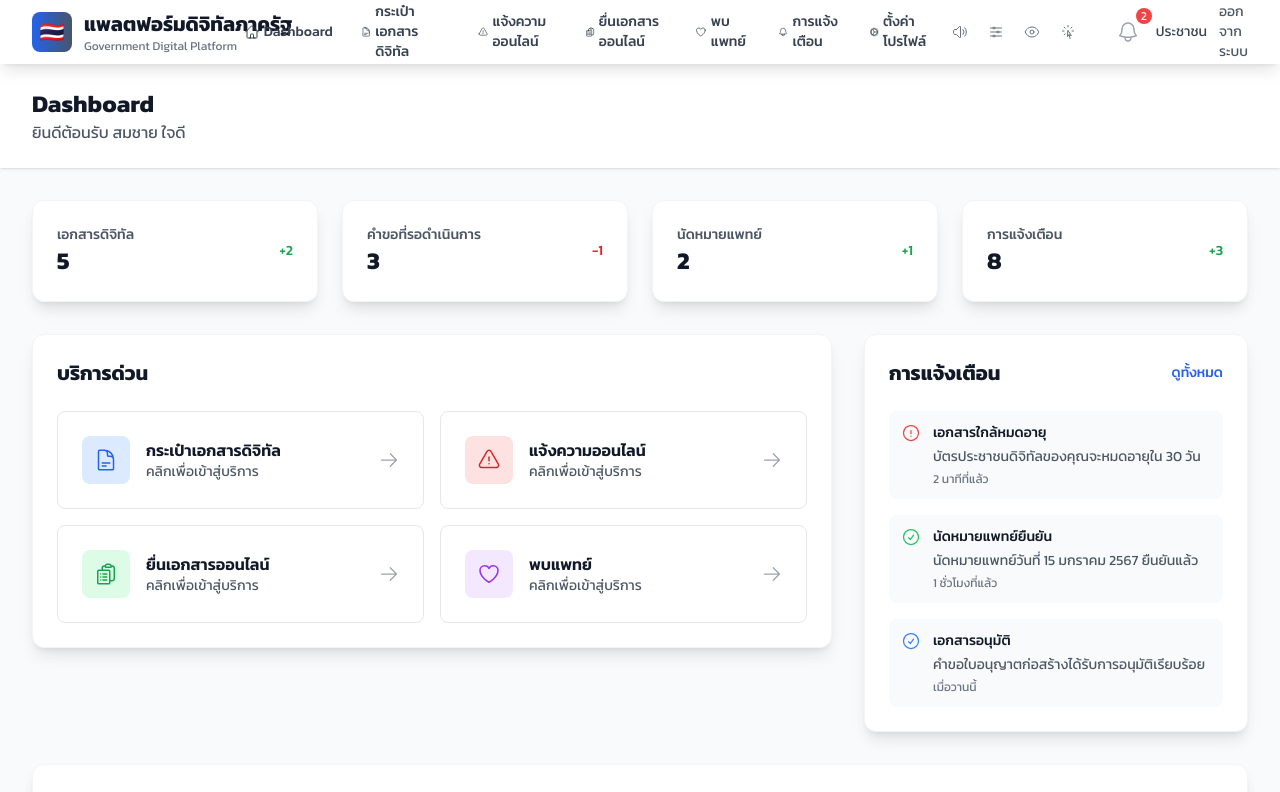
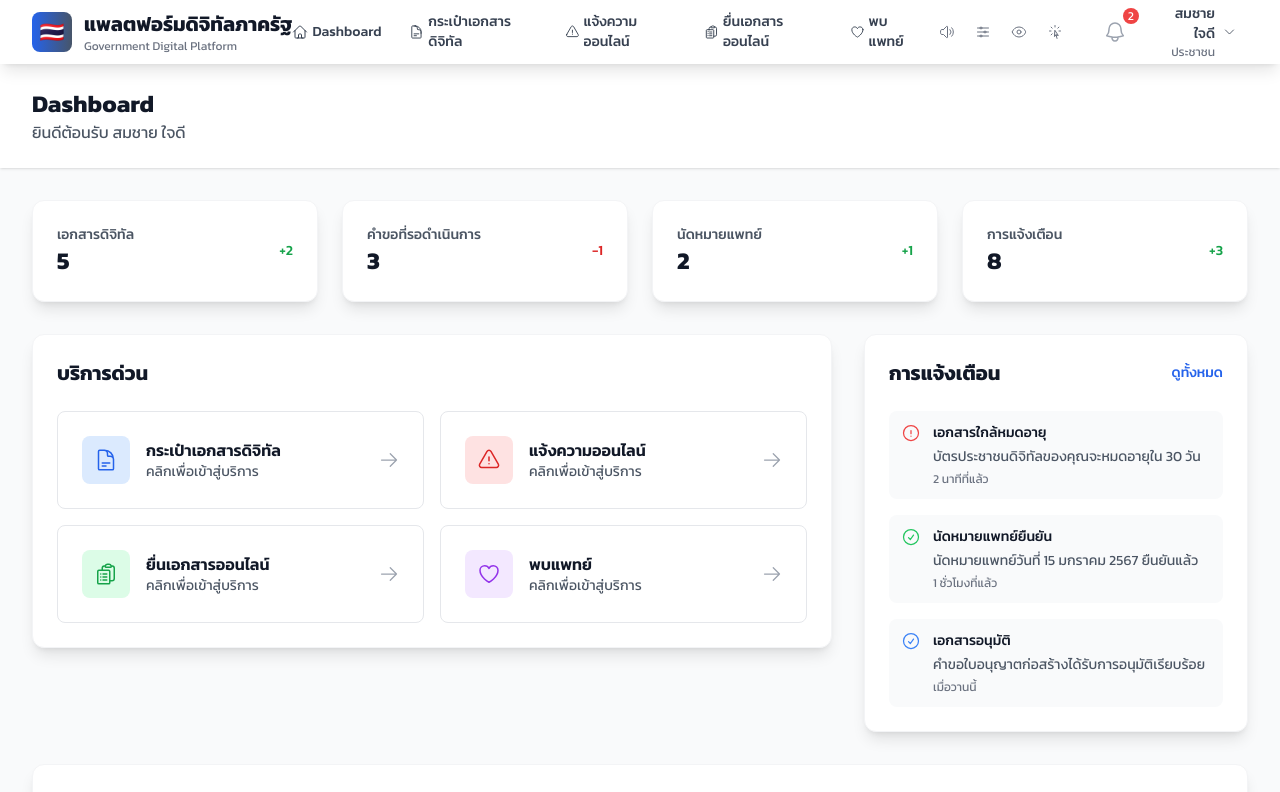
Before and after one commit to nuttapong111/project_sprint3, a Next.js app: page /citizen/dashboard in a window 1280 px wide. Shown: the top 792 px of the page. Built offline with nearby package versions, Linux system fonts and the light colour scheme.

Commit message:
Improve header layout: expand width, add user dropdown with profile/notifications, remove duplicate menu items

```diff
--- a/src/components/Header.tsx
+++ b/src/components/Header.tsx
@@ -16,7 +16,8 @@ import {
   ClipboardDocumentListIcon,
   HeartIcon,
   BellIcon,
-  CogIcon
+  CogIcon,
+  ChevronDownIcon
 } from '@heroicons/react/24/outline';
 import NotificationPopup from './NotificationPopup';
 
@@ -27,6 +28,7 @@ interface HeaderProps {
 
 export default function Header({ isLoggedIn = false, userType = 'citizen' }: HeaderProps) {
   const [isMenuOpen, setIsMenuOpen] = useState(false);
+  const [isUserDropdownOpen, setIsUserDropdownOpen] = useState(false);
   const [isTextToSpeech, setIsTextToSpeech] = useState(false);
   const [isHighContrast, setIsHighContrast] = useState(false);
   const [isLargeText, setIsLargeText] = useState(false);
@@ -45,8 +47,6 @@ export default function Header({ isLoggedIn = false, userType = 'citizen' }: Hea
     { name: 'แจ้งความออนไลน์', href: '/citizen/report-crime', icon: ExclamationTriangleIcon },
     { name: 'ยื่นเอกสารออนไลน์', href: '/citizen/submit-documents', icon: ClipboardDocumentListIcon },
     { name: 'พบแพทย์', href: '/citizen/medical-appointment', icon: HeartIcon },
-    { name: 'การแจ้งเตือน', href: '/citizen/notifications', icon: BellIcon },
-    { name: 'ตั้งค่าโปรไฟล์', href: '/citizen/profile', icon: CogIcon },
   ];
 
   const officerMenu = [
@@ -54,8 +54,6 @@ export default function Header({ isLoggedIn = false, userType = 'citizen' }: Hea
     { name: 'จัดการคำขอ', href: '/officer/requests', icon: ClipboardDocumentListIcon },
     { name: 'ตรวจสอบเอกสาร', href: '/officer/documents', icon: DocumentTextIcon },
     { name: 'รายงาน', href: '/officer/reports', icon: ExclamationTriangleIcon },
-    { name: 'การแจ้งเตือน', href: '/officer/notifications', icon: BellIcon },
-    { name: 'ตั้งค่าโปรไฟล์', href: '/officer/profile', icon: CogIcon },
   ];
 
   const adminMenu = [
@@ -63,8 +61,6 @@ export default function Header({ isLoggedIn = false, userType = 'citizen' }: Hea
     { name: 'จัดการผู้ใช้', href: '/admin/users', icon: UserIcon },
     { name: 'จัดการระบบ', href: '/admin/system', icon: CogIcon },
     { name: 'รายงาน', href: '/admin/reports', icon: ExclamationTriangleIcon },
-    { name: 'การแจ้งเตือน', href: '/admin/notifications', icon: BellIcon },
-    { name: 'ตั้งค่าโปรไฟล์', href: '/admin/profile', icon: CogIcon },
   ];
 
   const getCurrentMenu = () => {
@@ -78,6 +74,22 @@ export default function Header({ isLoggedIn = false, userType = 'citizen' }: Hea
   };
 
   const currentMenu = getCurrentMenu();
+
+  // Mock user data
+  const getUserData = () => {
+    switch (userType) {
+      case 'citizen':
+        return { name: 'สมชาย ใจดี', role: 'ประชาชน' };
+      case 'officer':
+        return { name: 'นางสาว รัฐบาล', role: 'เจ้าหน้าที่' };
+      case 'admin':
+        return { name: 'ดร. ระบบดิจิทัล', role: 'ผู้ดูแลระบบ' };
+      default:
+        return { name: 'ผู้ใช้', role: 'ประชาชน' };
+    }
+  };
+
+  const userData = getUserData();
 
   const handleNavClick = (href: string) => {
     if (href.startsWith('#')) {
@@ -141,6 +153,23 @@ export default function Header({ isLoggedIn = false, userType = 'citizen' }: Hea
     }
   }, [isVoiceControl]);
 
+  // Close dropdown when clicking outside
+  useEffect(() => {
+    const handleClickOutside = (event: MouseEvent) => {
+      if (isUserDropdownOpen) {
+        const target = event.target as Element;
+        if (!target.closest('[data-dropdown]')) {
+          setIsUserDropdownOpen(false);
+        }
+      }
+    };
+
+    document.addEventListener('mousedown', handleClickOutside);
+    return () => {
+      document.removeEventListener('mousedown', handleClickOutside);
+    };
+  }, [isUserDropdownOpen]);
+
   const handleVoiceCommand = (command: string) => {
     if (command.includes('หน้าหลัก') || command.includes('home')) {
       document.querySelector('#home')?.scrollIntoView({ behavior: 'smooth' });
@@ -155,7 +184,7 @@ export default function Header({ isLoggedIn = false, userType = 'citizen' }: Hea
 
   return (
     <header className="bg-white shadow-lg sticky top-0 z-50" role="banner">
-      <div className="max-w-7xl mx-auto px-4 sm:px-6 lg:px-8">
+      <div className="w-full px-6 lg:px-8">
         <div className="flex justify-between items-center h-16">
           {/* Logo */}
           <div className="flex items-center">
@@ -262,22 +291,62 @@ export default function Header({ isLoggedIn = false, userType = 'citizen' }: Hea
               </button>
             </div>
 
-            <div className="relative">
-              <NotificationPopup />
-            </div>
             {!isLoggedIn ? (
               <a href="/login" className="btn-primary">
                 <UserIcon className="h-5 w-5 mr-2" />
                 เข้าสู่ระบบ
               </a>
             ) : (
-              <div className="flex items-center space-x-3">
-                <span className="text-sm text-gray-700">
-                  {userType === 'citizen' ? 'ประชาชน' : userType === 'officer' ? 'เจ้าหน้าที่' : 'ผู้ดูแลระบบ'}
-                </span>
-                <a href="/logout" className="text-gray-600 hover:text-gray-900 text-sm">
-                  ออกจากระบบ
-                </a>
+              <div className="flex items-center space-x-4">
+                {/* Notifications */}
+                <div className="relative">
+                  <NotificationPopup />
+                </div>
+
+                {/* User Dropdown */}
+                <div className="relative" data-dropdown>
+                  <button
+                    onClick={() => setIsUserDropdownOpen(!isUserDropdownOpen)}
+                    className="flex items-center space-x-2 text-gray-700 hover:text-primary-600 px-3 py-2 rounded-lg hover:bg-gray-50 transition-colors duration-200"
+                  >
+                    <div className="text-right">
+                      <div className="text-sm font-medium">{userData.name}</div>
+                      <div className="text-xs text-gray-500">{userData.role}</div>
+                    </div>
+                    <ChevronDownIcon className="h-4 w-4" />
+                  </button>
+
+                  {/* Dropdown Menu */}
+                  {isUserDropdownOpen && (
+                    <div className="absolute right-0 mt-2 w-48 bg-white rounded-lg shadow-lg border border-gray-200 py-1 z-50">
+                      <a
+                        href={`/${userType}/profile`}
+                        className="flex items-center space-x-2 px-4 py-2 text-sm text-gray-700 hover:bg-gray-50"
+                        onClick={() => setIsUserDropdownOpen(false)}
+                      >
+                        <UserIcon className="h-4 w-4" />
+                        <span>โปรไฟล์ส่วนตัว</span>
+                      </a>
+                      <a
+                        href={`/${userType}/notifications`}
+                        className="flex items-center space-x-2 px-4 py-2 text-sm text-gray-700 hover:bg-gray-50"
+                        onClick={() => setIsUserDropdownOpen(false)}
+                      >
+                        <BellIcon className="h-4 w-4" />
+                        <span>การแจ้งเตือน</span>
+                      </a>
+                      <div className="border-t border-gray-100 my-1"></div>
+                      <a
+                        href="/logout"
+                        className="flex items-center space-x-2 px-4 py-2 text-sm text-red-600 hover:bg-red-50"
+                        onClick={() => setIsUserDropdownOpen(false)}
+                      >
+                        <XMarkIcon className="h-4 w-4" />
+                        <span>ออกจากระบบ</span>
+                      </a>
+                    </div>
+                  )}
+                </div>
               </div>
             )}
           </div>
@@ -346,12 +415,30 @@ export default function Header({ isLoggedIn = false, userType = 'citizen' }: Hea
                     })}
                   </div>
                   <div className="pt-4 border-t border-gray-200">
-                    <div className="flex items-center justify-between px-3 py-2">
-                      <span className="text-sm text-gray-700">
-                        {userType === 'citizen' ? 'ประชาชน' : userType === 'officer' ? 'เจ้าหน้าที่' : 'ผู้ดูแลระบบ'}
-                      </span>
-                      <a href="/logout" className="text-gray-600 hover:text-gray-900 text-sm">
-                        ออกจากระบบ
+                    <div className="space-y-2">
+                      <a
+                        href={`/${userType}/profile`}
+                        className="flex items-center space-x-3 text-gray-700 hover:text-primary-600 block px-3 py-2 text-base font-medium w-full text-left"
+                        onClick={() => setIsMenuOpen(false)}
+                      >
+                        <UserIcon className="h-5 w-5" />
+                        <span>โปรไฟล์ส่วนตัว</span>
+                      </a>
+                      <a
+                        href={`/${userType}/notifications`}
+                        className="flex items-center space-x-3 text-gray-700 hover:text-primary-600 block px-3 py-2 text-base font-medium w-full text-left"
+                        onClick={() => setIsMenuOpen(false)}
+                      >
+                        <BellIcon className="h-5 w-5" />
+                        <span>การแจ้งเตือน</span>
+                      </a>
+                      <a
+                        href="/logout"
+                        className="flex items-center space-x-3 text-red-600 hover:text-red-700 block px-3 py-2 text-base font-medium w-full text-left"
+                        onClick={() => setIsMenuOpen(false)}
+                      >
+                        <XMarkIcon className="h-5 w-5" />
+                        <span>ออกจากระบบ</span>
                       </a>
                     </div>
                   </div>
```
